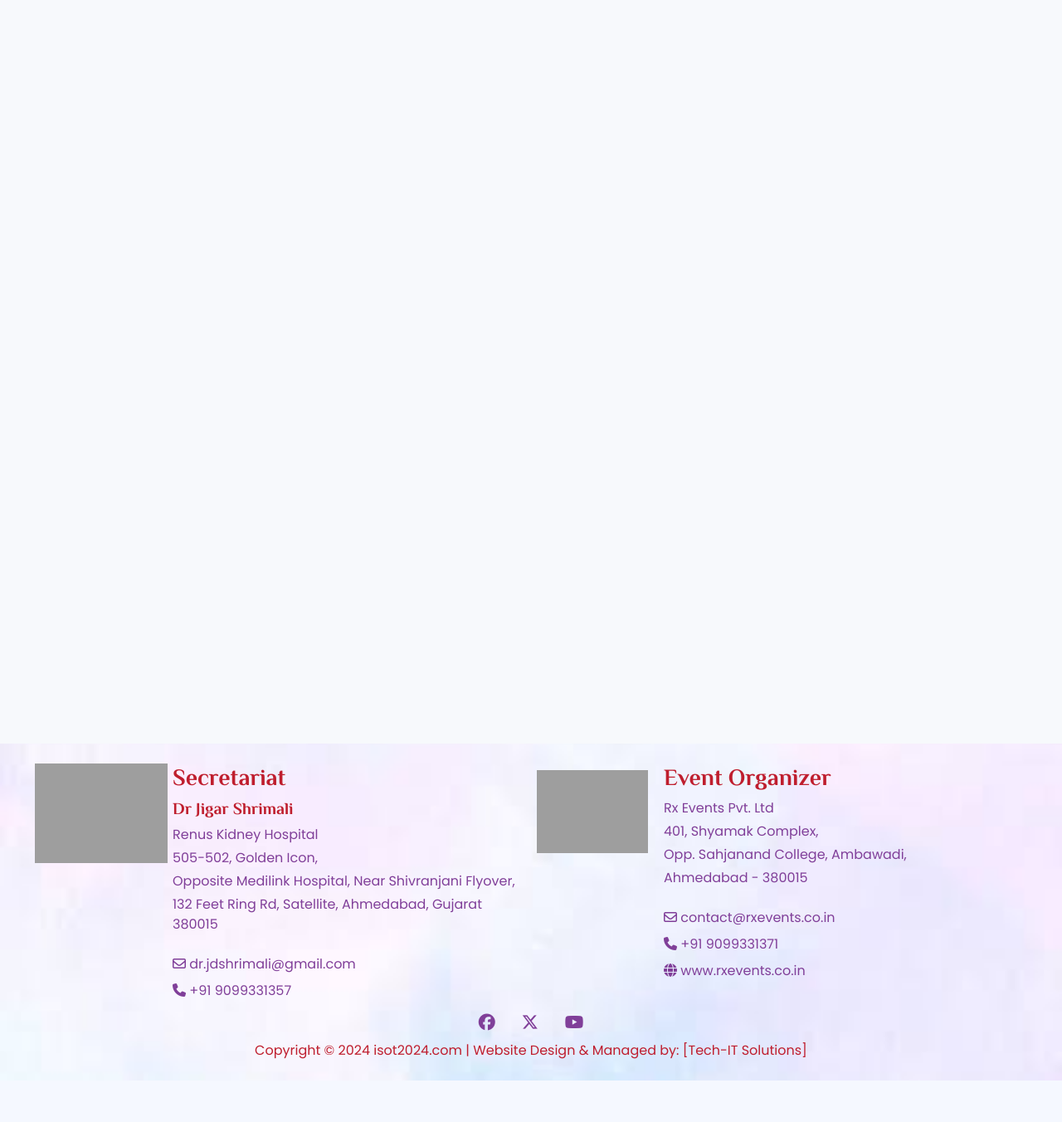
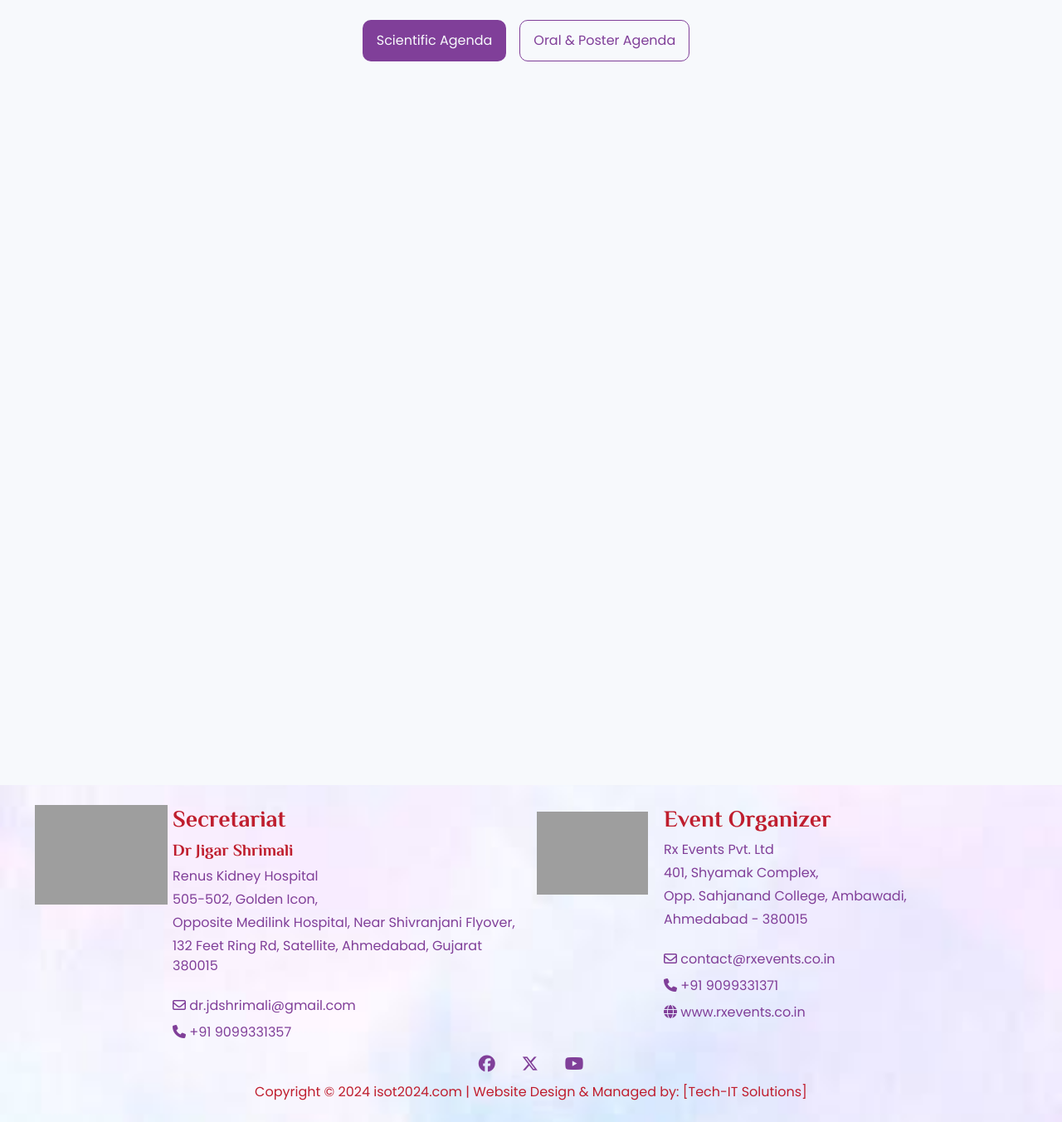
Before and after one commit to maharshi2583/isot, a PHP site: page /scientific.php in a window 1280 px wide. Shown: the part 467-1819 px from the top of the page at 83% size. Before the commit the page ends 1769 px from the top, so only its background shows below. Run offline with PHP 8.4, Linux system fonts and the light colour scheme; some libraries are stand-ins or nearby versions; grey boxes are pictures that could not be loaded.

Commit message:
added new agenda tabs for switch agenda

```diff
--- a/scientific.php
+++ b/scientific.php
@@ -32,8 +32,22 @@
     </div>
 
     <!-- main content -->
+    <div class="container">
+        <div class="row my-3">
+            <ul class="nav justify-content-center">
+                <li class="nav-item m-2">
+                    <button id="scientificAgenda" class="btn btn-primary" onclick="handleButtonClick()">Scientific
+                        Agenda</button>
+                </li>
+                <li class="nav-item m-2">
+                    <button id="posterAgenda" class="btn btn-outline-primary"
+                        onclick="handleButtonClick()">Oral & Poster Agenda</button>
+                </li>
+            </ul>
+        </div>
+    </div>
     <div class="container-fluid">
-        <div class="row justify-content-center my-5">
+        <div class="row justify-content-center mb-5">
             <div id="pdf-container" class="pdfiframe"></div>
         </div>
     </div>
@@ -42,10 +56,16 @@
         include 'footer.php';
     ?>
     <script>
+    let instance; // Declare instance outside to access in the function
+
+    function loadPDF(url) {
+        if (instance) {
+            instance.loadDocument(url); // Load new PDF
+        } else {
             WebViewer({
-            path: 'PDFJSExpress/lib/', // path to the PDF.js Express'lib' folder on your server
+                    path: 'PDFJSExpress/lib/',
                     licenseKey: 'pwug34KTO7uWtiFMvW4C',
-            initialDoc: 'asset/ISOT Scientific Agenda.pdf',
+                    initialDoc: url,
                     disabledElements: [
                         'leftPanelButton',
                         'viewControlsButton',
@@ -66,13 +86,36 @@
                         'zoomInButton'
                     ]
                 }, document.getElementById('pdf-container'))
-            .then(instance => {
+                .then(inst => {
+                    instance = inst; // Save the instance
                     const docViewer = instance.docViewer;
                     const annotManager = instance.annotManager;
 
                     docViewer.on('documentLoaded', () => {
+                        // Document loaded actions
+                    });
+                });
+        }
+    }
 
+    // Load the default PDF initially
+    loadPDF('asset/ISOT Scientific Agenda.pdf');
+
+    function handleButtonClick(pdfPath, activeId, inactiveId) {
+        loadPDF(pdfPath);
+        // Update button classes
+        document.getElementById(activeId).classList.add("btn-primary");
+        document.getElementById(activeId).classList.remove("btn-outline-primary");
+        document.getElementById(inactiveId).classList.add("btn-outline-primary");
+        document.getElementById(inactiveId).classList.remove("btn-primary");
+    }
+
+    // Event listeners for buttons
+    document.getElementById('scientificAgenda').addEventListener('click', () => {
+        handleButtonClick('../../../asset/ISOT Scientific Agenda.pdf', 'scientificAgenda', 'posterAgenda');
     });
+    document.getElementById('posterAgenda').addEventListener('click', () => {
+        handleButtonClick('../../../asset/ISOT ORAL & POSTER.pdf', 'posterAgenda', 'scientificAgenda');
     });
     </script>
     <!-- Bootstrap js -->
--- a/scss/style.css
+++ b/scss/style.css
@@ -166,11 +166,30 @@
   padding: 12px 16px;
   border-radius: 10px;
 }
-.btn-primary:hover, .btn-primary:active, .btn-primary:focus {
+.btn-primary:hover {
   box-shadow: none !important;
   background-color: #f7f9fc !important;
   border: 1px solid #803f99 !important;
   color: #803f99 !important;
+}
+.btn-primary:active {
+  background-color: #803f99 !important;
+  border: 1px solid transparent !important;
+  color: #f7f9fc !important;
+}
+
+.btn-outline-primary {
+  background-color: #f7f9fc !important;
+  border: 1px solid #803f99 !important;
+  color: #803f99 !important;
+  width: -moz-fit-content;
+  width: fit-content;
+  padding: 12px 16px;
+  border-radius: 10px;
+}
+.btn-outline-primary:hover, .btn-outline-primary:active, .btn-outline-primary:focus {
+  box-shadow: none !important;
+  background-color: #e4ebf5 !important;
 }
 
 .links {
--- a/scss/style.scss
+++ b/scss/style.scss
@@ -86,13 +86,33 @@
   padding: 12px 16px;
   border-radius: 10px;
 
+  &:hover {
+    box-shadow: none !important;
+    background-color: $bg !important;
+    border: 1px solid $purple !important;
+    color: $purple !important;
+  }
+
+  &:active {
+    background-color: $purple !important;
+    border: 1px solid transparent !important;
+    color: $bg !important;
+  }
+}
+
+.btn-outline-primary {
+  background-color: $bg !important;
+  border: 1px solid $purple !important;
+  color: $purple !important;
+  width: fit-content;
+  padding: 12px 16px;
+  border-radius: 10px;
+
   &:hover,
   &:active,
   &:focus {
     box-shadow: none !important;
-    background-color: $bg !important;
-    border: 1px solid $purple !important;
-    color: $purple !important;
+    background-color: darken($bg, 5) !important;
   }
 }
 
```
Also changed, not shown: 2 other files. Lines whose indentation alone changed are shown as unchanged.
